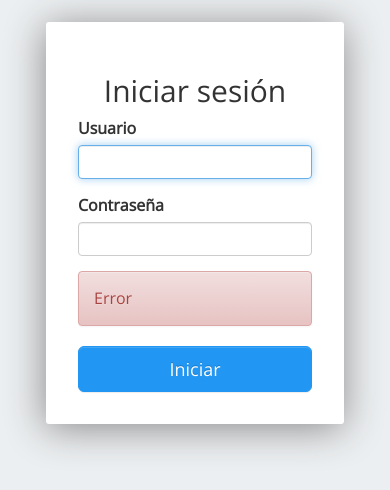
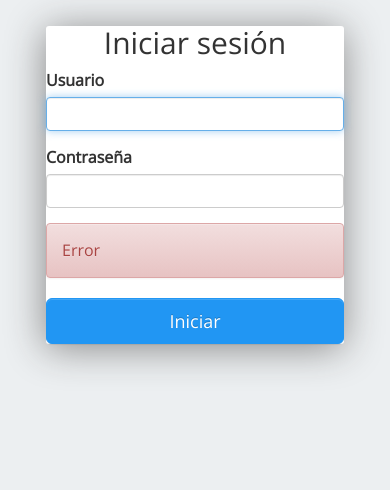
Before and after one commit to Scottap/rad, a PHP site: page / in a window 390 px wide. Shown: the part 103-593 px from the top of the page. Run offline with PHP 8.4, Linux system fonts and the light colour scheme; some libraries are stand-ins or nearby versions.

Commit message:
Responsive2

```diff
--- a/css/style.css
+++ b/css/style.css
@@ -11,7 +11,7 @@ body
 {
 	margin: 1em;
 	background-color: white;
-	padding: 2em;
+	/*padding: 2em;*/
 	position: relative;
 	border-width: 1px 1px 2px;
 	border-color: #cfd9db #cfd9db #c0cdd1;
```
